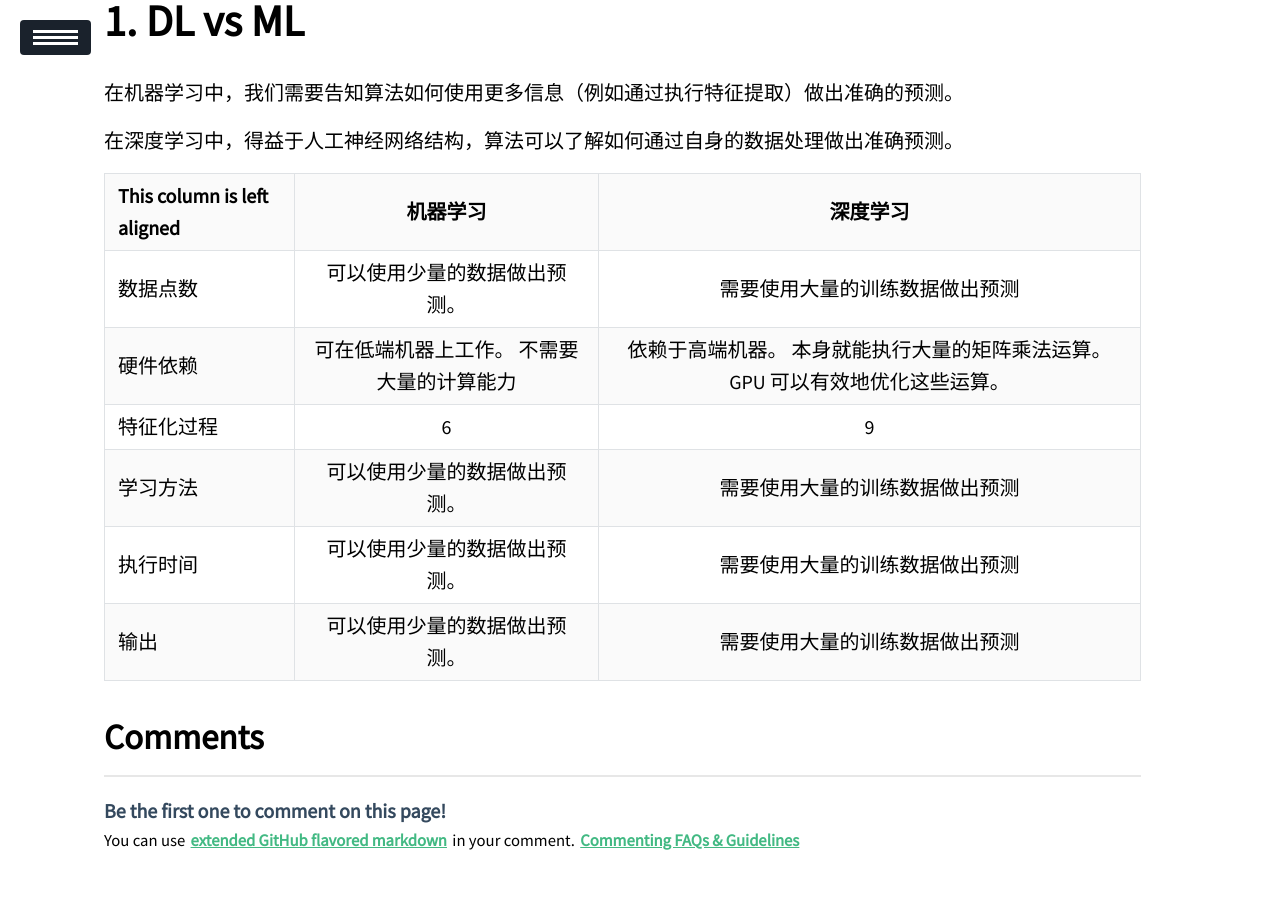
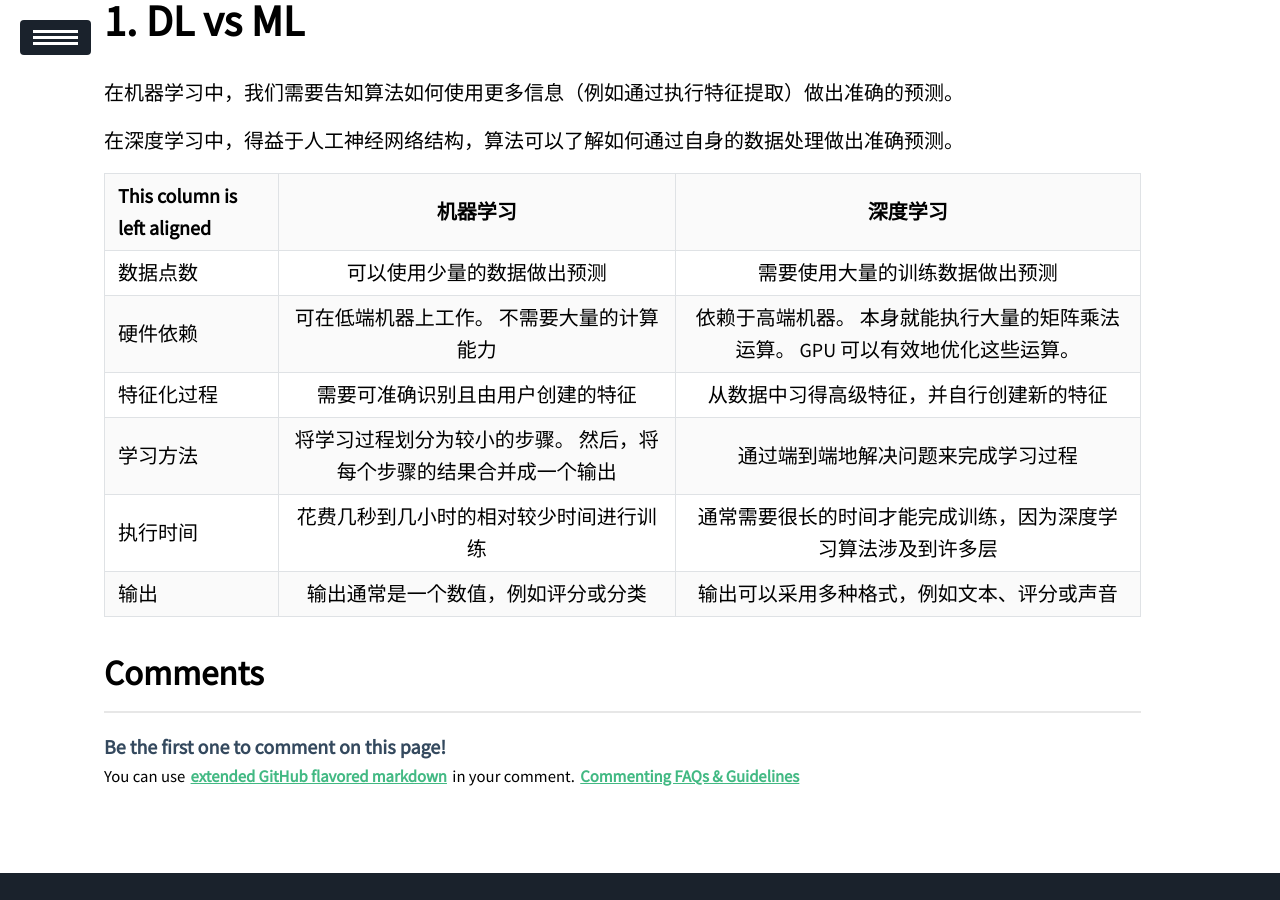
Before and after one commit to ssskz/ssskz.github.io, a Jekyll site: the page built from _posts/2024-12-3-Deep-Learning.md, in a window 1280 px wide and 900 px high, scrolled down 1519 px. Built offline with Jekyll 4.4.1, drawn with Linux system fonts in a browser that asks for light colours; our own code applies the rules of GitHub Pages for plain Markdown files; a script that is not in the unit is left out.

Commit message:
1
Signed-off-by: ssskz <12497590+ssskz@user.noreply.gitee.com>

```diff
--- a/_posts/2024-12-3-Deep-Learning.md
+++ b/_posts/2024-12-3-Deep-Learning.md
@@ -33,9 +33,9 @@ description: Deep learning, or representation learning, is a branch or subfield
 
 | This column is left aligned | 机器学习 | 深度学习 |
 | :-------------------------- | :---------------------: | :---------------------------: |
-| 数据点数                         |            可以使用少量的数据做出预测。           |             需要使用大量的训练数据做出预测              |
+| 数据点数                         |            可以使用少量的数据做出预测           |             需要使用大量的训练数据做出预测              |
 | 硬件依赖                           |            可在低端机器上工作。 不需要大量的计算能力            |       依赖于高端机器。 本身就能执行大量的矩阵乘法运算。 GPU 可以有效地优化这些运算。 |
-| 特征化过程                           |            6            |                            9 |
-| 学习方法                         |            可以使用少量的数据做出预测。           |             需要使用大量的训练数据做出预测              |
-| 执行时间                         |            可以使用少量的数据做出预测。           |             需要使用大量的训练数据做出预测              |
-| 输出                         |            可以使用少量的数据做出预测。           |             需要使用大量的训练数据做出预测              |
+| 特征化过程                           |            需要可准确识别且由用户创建的特征            |        从数据中习得高级特征，并自行创建新的特征 |
+| 学习方法                         |            将学习过程划分为较小的步骤。 然后，将每个步骤的结果合并成一个输出           |       通过端到端地解决问题来完成学习过程        |
+| 执行时间                         |            花费几秒到几小时的相对较少时间进行训练           |             通常需要很长的时间才能完成训练，因为深度学习算法涉及到许多层             |
+| 输出                         |            输出通常是一个数值，例如评分或分类           |             输出可以采用多种格式，例如文本、评分或声音             |
```
